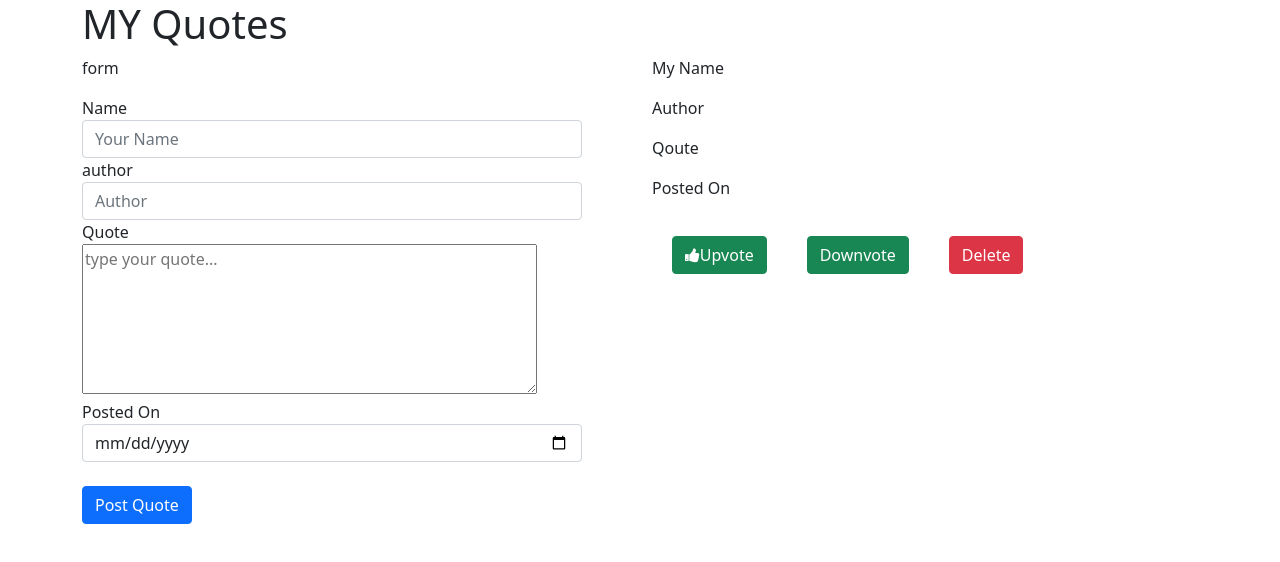
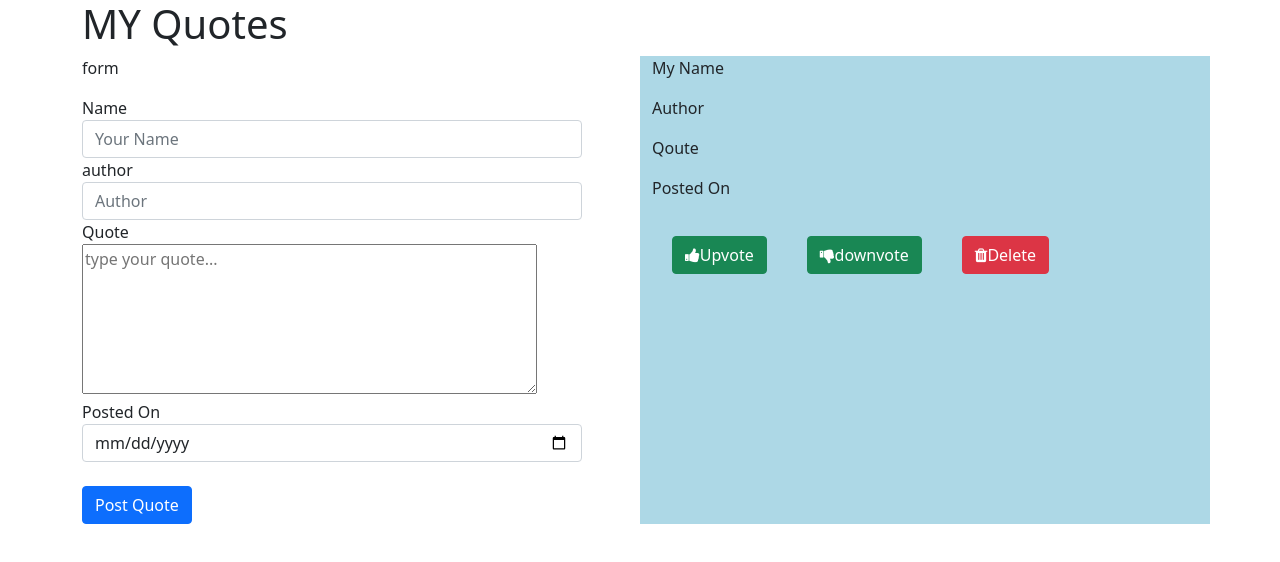
Before and after one commit to Lenus254/Quotes-app, an Angular app: page / in a window 1280 px wide. Shown: the top 562 px of the page. Built offline with nearby package versions, Linux system fonts and the light colour scheme.

Commit message:
added styling to quote template and utilized font awesome icons on buttons

```diff
--- a/src/app/quote/quote.component.css
+++ b/src/app/quote/quote.component.css
@@ -1,3 +1,7 @@
 #vbuttons{
     margin: 20px;
 }
+.section{
+    background-color: lightblue;
+    overflow: scroll;
+}
--- a/src/app/quote/quote.component.html
+++ b/src/app/quote/quote.component.html
@@ -5,15 +5,15 @@
         <div class="col-md-6">
     <app-form></app-form>
 </div>
-<div class="col-md-6">
+<div class="col-md-6 section">
     <p>My Name</p>
     <p>Author</p>
     <p>Qoute</p>
     <p>Posted On</p>
     <div >
         <button id="vbuttons" class="btn btn-success"><i class="fa fa-thumbs-up"></i>Upvote</button>
-        <button id="vbuttons" class="btn btn-success">Downvote</button>
-        <button id="vbuttons" class="btn btn-danger">Delete</button>
+        <button id="vbuttons" class="btn btn-success"><i class="fa fa-thumbs-down"></i>downvote</button>
+        <button id="vbuttons" class="btn btn-danger"><i class="fa fa-trash"></i>Delete</button>
     </div>
 </div>
 
```
